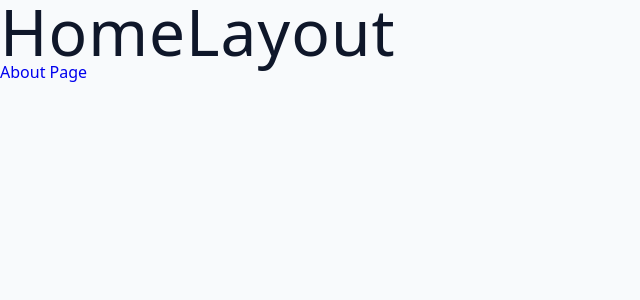
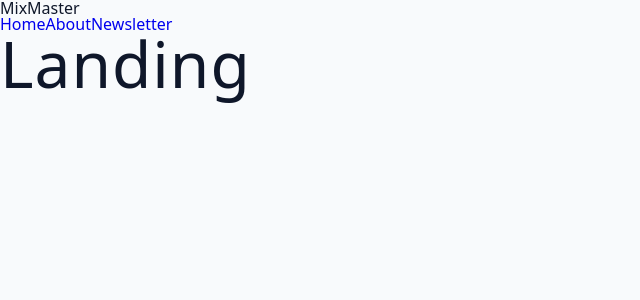
Before and after one commit to Quwambinuyo/mixmaster, a React (Vite) app: page / in a window 1280 px wide. Shown: the top 300 px of the page, without its empty margins (0-640 px from the left). Built offline with nearby package versions, Linux system fonts and the light colour scheme.

Commit message:
feat: implement Navbar component and update routing in HomeLayout and About pages

```diff
--- a/src/App.jsx
+++ b/src/App.jsx
@@ -17,9 +17,10 @@
       }}
     >
       <Routes>
-        <Route path="/" element={<HomeLayout />} />
-        <Route path="/about" element={<About />}>
-          <Route path="cocktail" element={<Cocktail />} />
+        <Route path="/" element={<HomeLayout />}>
+          <Route index element={<Landing />} />
+          <Route path="about" element={<About />} />
+          <Route path="/newsletter" element={<Newsletter />} />
         </Route>
         <Route path="*" element={<Error />} />
       </Routes>
--- /dev/null
+++ b/src/components/Navbar.jsx
@@ -0,0 +1,27 @@
+import React from "react";
+import { NavLink } from "react-router-dom";
+
+const Navbar = () => {
+  return (
+    <>
+      <nav>
+        <div className="nav-center">
+          <span className="logo">MixMaster</span>
+          <div className="nav-links">
+            <NavLink to="/" className="nav-link">
+              Home
+            </NavLink>
+            <NavLink to="/about" className="nav-link">
+              About
+            </NavLink>
+            <NavLink to="/newsletter" className="nav-link">
+              Newsletter
+            </NavLink>
+          </div>
+        </div>
+      </nav>
+    </>
+  );
+};
+
+export default Navbar;
--- a/src/pages/About.jsx
+++ b/src/pages/About.jsx
@@ -4,12 +4,7 @@
 const About = () => {
   return (
     <>
-      <div>
-        <h1>About Page</h1>
-        <Link to="/">Home Page</Link>
-        <br />
-        <Link to="cocktail">Go to Cocktail</Link>
-      </div>
+      <h1>About Page</h1>
 
       <Outlet />
     </>
--- a/src/pages/HomeLayout.jsx
+++ b/src/pages/HomeLayout.jsx
@@ -1,12 +1,13 @@
 import React from "react";
-import { Link } from "react-router-dom";
+import { Link, Outlet } from "react-router-dom";
+import Navbar from "../components/Navbar";
 
 const HomeLayout = () => {
   return (
     <>
       <div>
-        <h1>HomeLayout</h1>
-        <Link to="/about">About Page</Link>
+        <Navbar />
+        <Outlet />
       </div>
     </>
   );
```
